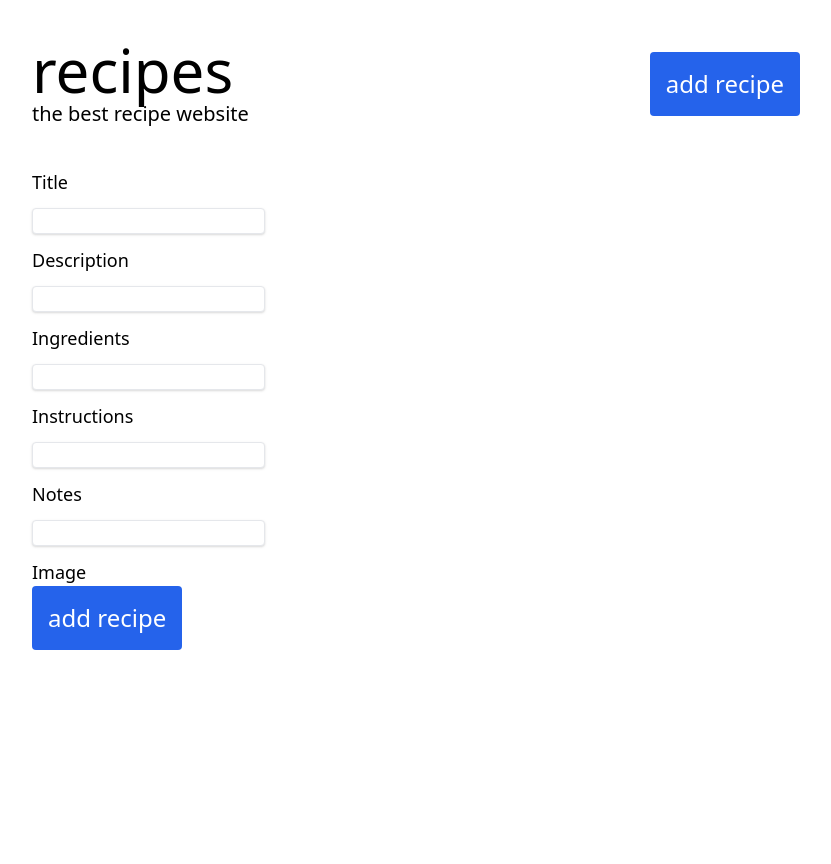
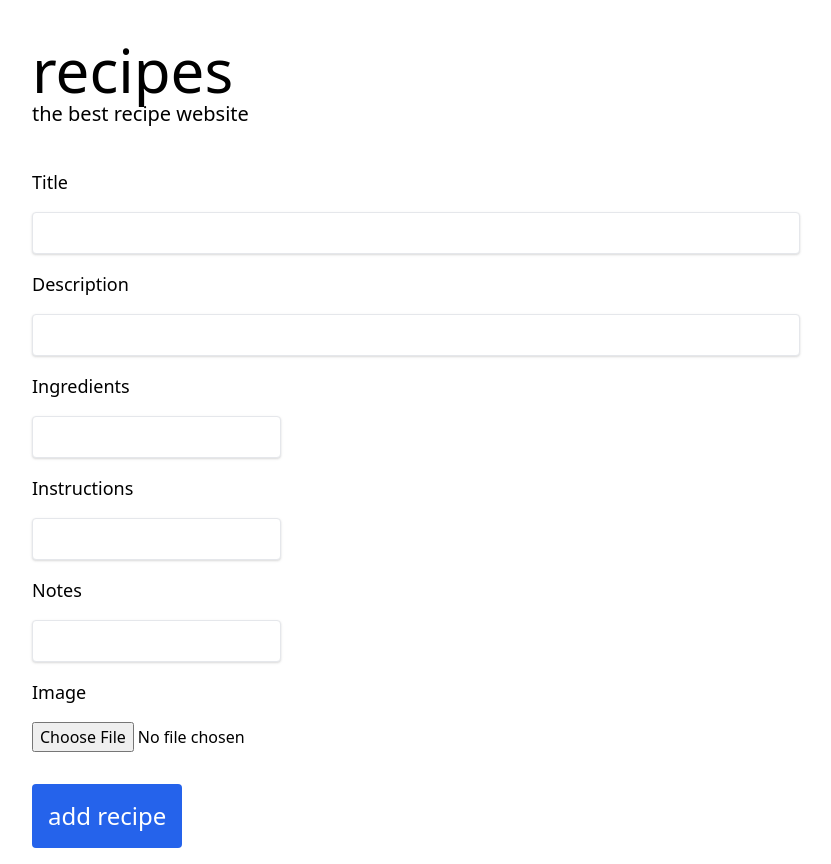
Before and after one commit to sebasmoles/recipes-web-app, a Vue app: page /add-recipe in a window 1280 px wide. Shown: the whole page, without its empty margins (224-1055 px from the left). Before the commit the page ends 800 px from the top, so only its background shows below. Built offline with nearby package versions, Linux system fonts and the light colour scheme.

Commit message:
refactor nav button toggle

```diff
--- a/src/components/Header.vue
+++ b/src/components/Header.vue
@@ -5,7 +5,7 @@
             <span class="text-xl lg:text-base">the best recipe website</span>
         </div>
 
-        <button v-show="!isHidden" @click="toRecipeForm" class="bg-blue-600 text-white rounded p-4 hover:bg-blue-500 text-2xl lg:text-xl lg:p-3 sm:p-2 xs:text-base">add recipe</button>
+        <button v-show="!isHidden" @click="toAddRecipe" class="bg-blue-600 text-white rounded p-4 hover:bg-blue-500 text-2xl lg:text-xl lg:p-3 sm:p-2 xs:text-base">add recipe</button>
     </header>
 </template>
 
@@ -18,13 +18,21 @@
             }
         },
         methods: {
-            toRecipeForm () {
+            toAddRecipe () {
                 this.$router.push('add-recipe');
-                this.isHidden = true;
             },
             toHomePage () {
                 this.$router.push('/');
-                this.isHidden = false;
+            }
+        },
+        watch: {
+            $route: function() {
+                // Check if given route is true, if it is then hide nav button
+                if (this.$route.path === "/add-recipe") {
+                    this.isHidden = true;
+                    } else  {
+                    this.isHidden = false;
+                }
             }
         }
     }
--- a/src/components/RecipeForm.vue
+++ b/src/components/RecipeForm.vue
@@ -1,24 +1,37 @@
 <template>
     <div class="mt-10">
         <form action="">
-            <label class="text-lg" for="title">Title</label><br>
-            <input class="shadow border rounded my-3" type="text" id="title" name="title"><br>
+            <div class="mb-4">
+              <label class="block text-lg" for="title">Title</label>
+              <input class="block shadow border rounded mt-4 p-2 w-full" type="text" id="title" name="title" autocomplete="off">
+            </div>
 
-            <label class="text-lg" for="description">Description</label><br>
-            <input class="shadow border rounded my-3" type="text" id="description" name="description"><br>
+            <div class="mb-4">
+              <label class="block text-lg" for="description">Description</label>
+              <input class="block shadow border rounded mt-4 p-2 w-full" type="text" id="description" name="description" autocomplete="off">
+            </div>
 
-            <label class="text-lg" for="">Ingredients</label><br>
-            <input class="shadow border rounded my-3" type="text" name="" id=""><br>
+            <div class="mb-4">
+              <label class="block text-lg" for="">Ingredients</label>
+              <input class="block shadow border rounded mt-4 p-2" type="text" name="" id="">
+            </div>
 
-            <label class="text-lg" for="">Instructions</label><br>
-            <input class="shadow border rounded my-3" type="text" name="" id=""><br>
+            <div class="mb-4">
+              <label class="block text-lg" for="">Instructions</label>
+              <input class="block shadow border rounded mt-4 p-2" type="text" name="" id="">
+            </div>
 
-            <label class="text-lg" for="">Notes</label><br>
-            <input class="shadow border rounded my-3" type="text" name="" id=""><br>
+            <div class="mb-4">
+              <label class="block text-lg" for="">Notes</label>
+              <input class="block shadow border rounded mt-4 p-2" type="text" name="" id="">
+            </div>
 
-            <label class="text-lg" for="">Image</label><br>
+            <div class="mb-4">
+              <label class="block text-lg" for="">Image</label>
+              <input class="block mt-4" type="file" accept="image/*" id="image" name="image">
+            </div>
 
-            <button class="bg-blue-600 p-4 rounded text-white hover:bg-blue-500 text-2xl lg:text-xl lg:p-3 sm:p-2 xs:text-base">add recipe</button>
+            <button class="bg-blue-600 p-4 my-4 rounded text-white hover:bg-blue-500 text-2xl lg:text-xl lg:p-3 sm:p-2 xs:text-base">add recipe</button>
         </form>
     </div>
 </template>
```
